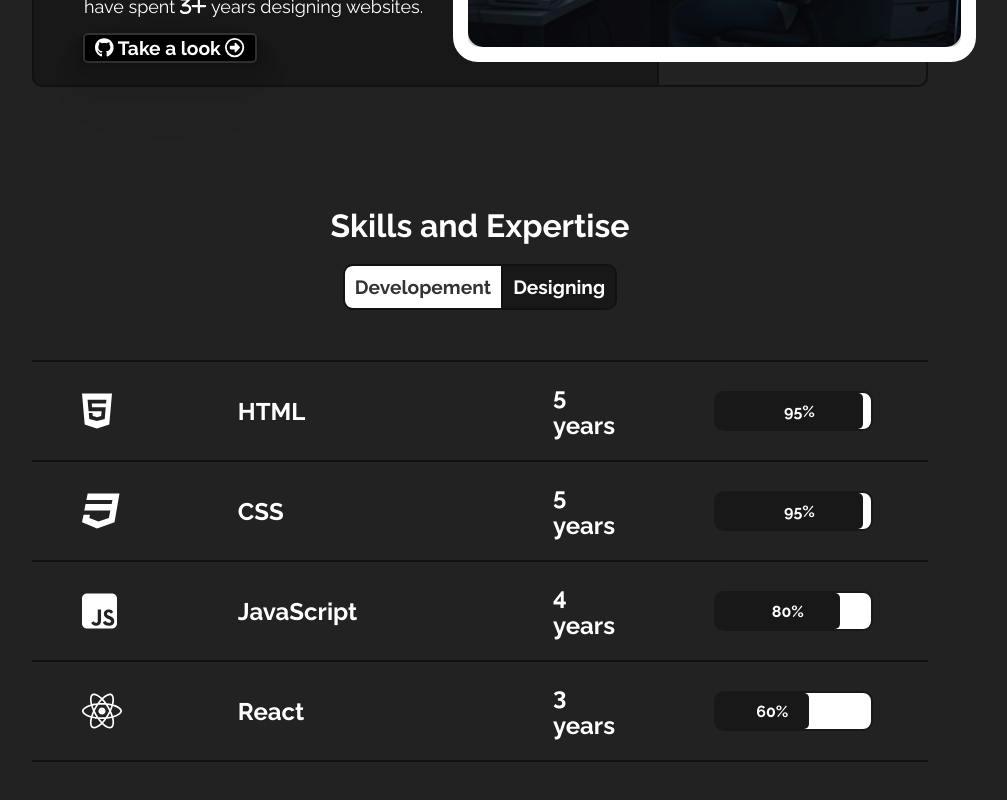
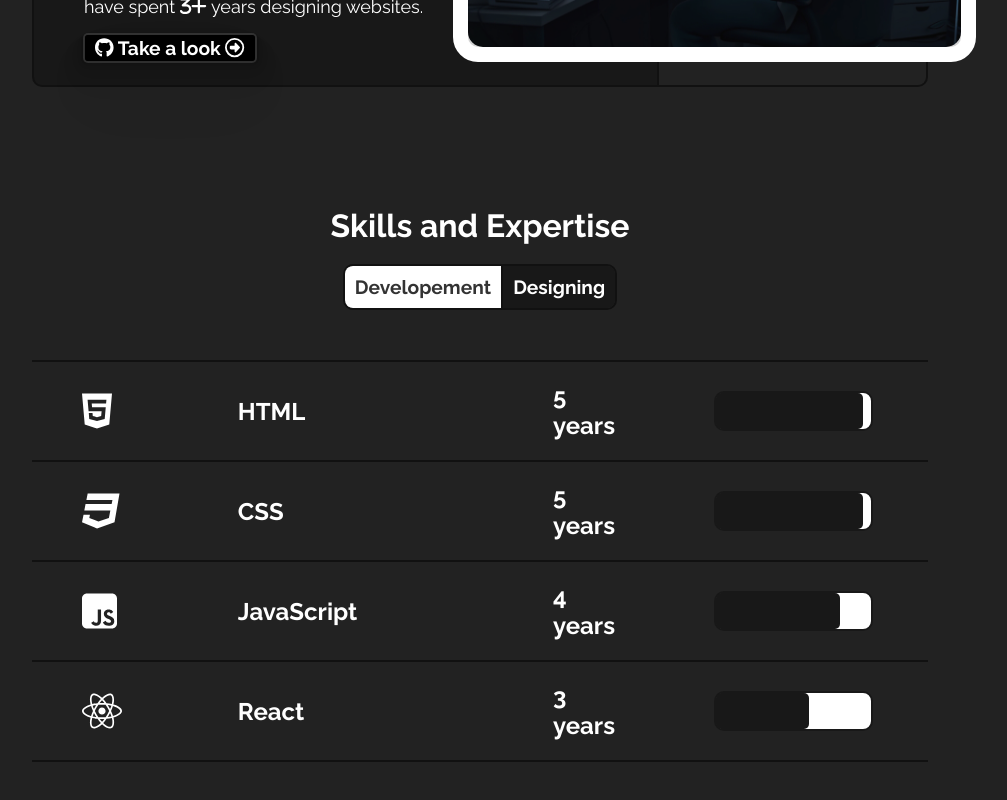
Before and after one commit to naodalemu/react-portfolio, a React (Vite) app: page / in a window 1280 px wide. Shown: the part 1423-2223 px from the top of the page, without its empty margins (160-1167 px from the left). Built offline with nearby package versions, Linux system fonts and the light colour scheme.

Commit message:
Removed the percentage from my skill sets and just left it with the bar

```diff
--- a/src/components/UI/SkillSet.jsx
+++ b/src/components/UI/SkillSet.jsx
@@ -18,9 +18,7 @@ function SkillSet(props) {
                 <div
                     className={classes.expertBar}
                     style={{ width: `${props.percent}` }}
-        >
-          {props.percent}
-        </div>
+                ></div>
             </div>
         </div>
     );
```
Lines whose indentation alone changed are shown as unchanged.
